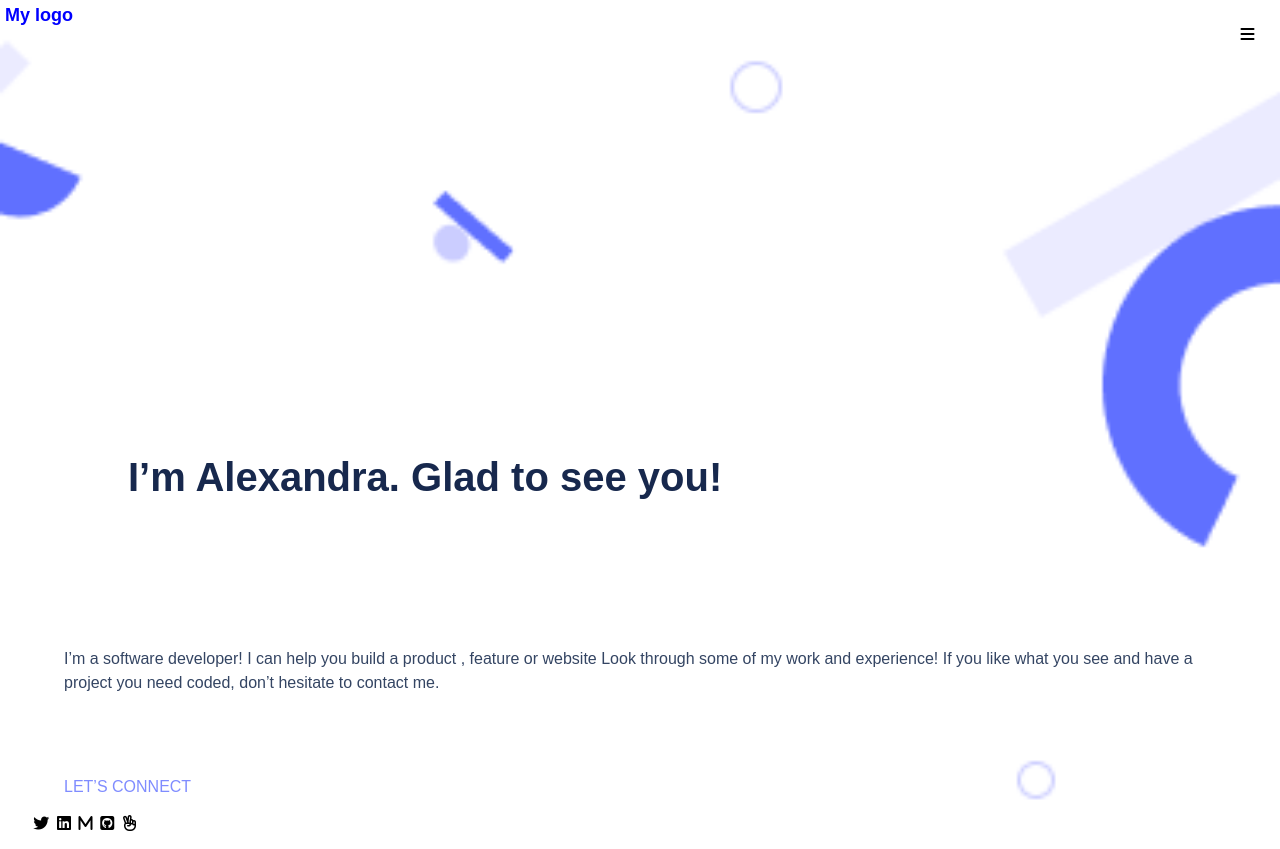
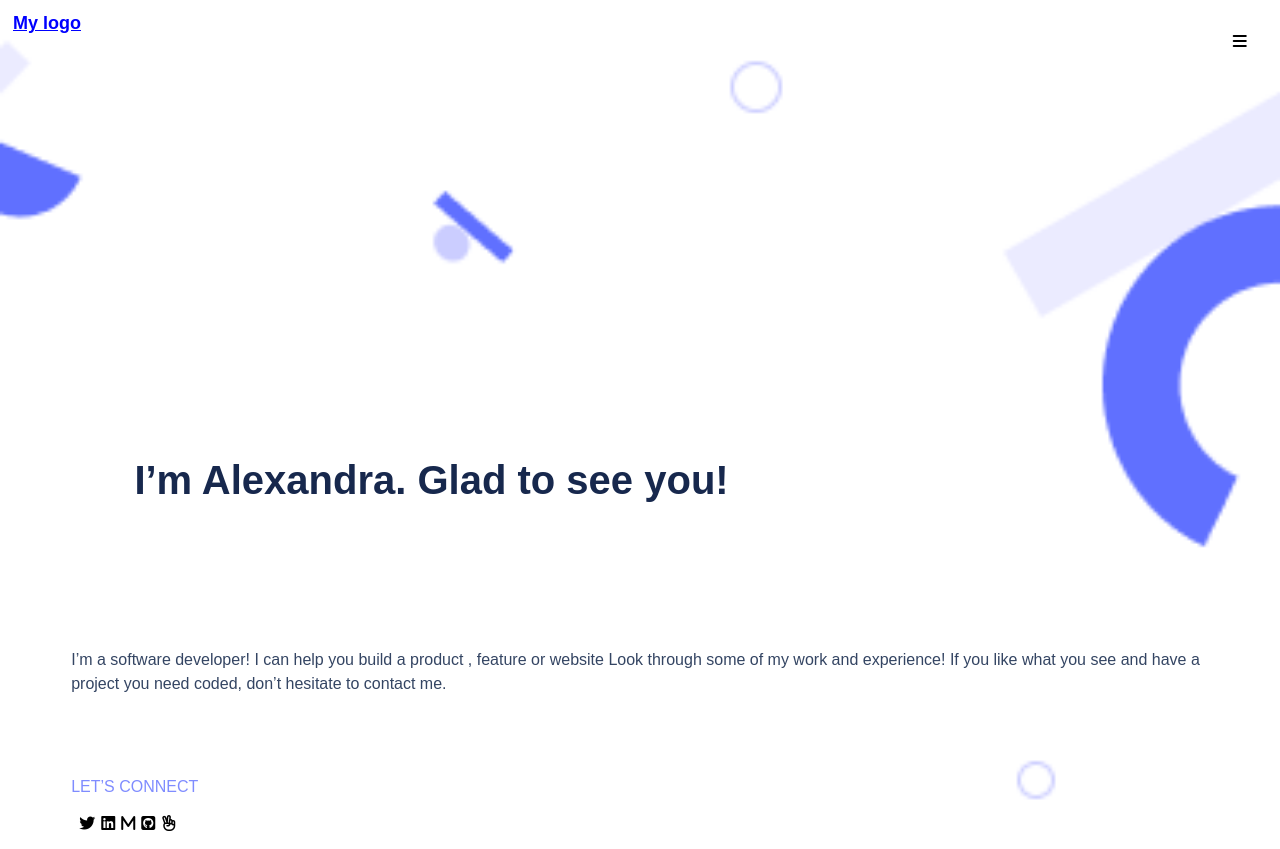
Before and after one commit to gonzaloalonzo/setupandmobilefirst, a website: page index.html in a window 1280 px wide. Drawn offline with Linux system fonts and the light colour scheme.

Commit message:
changes required on index

```diff
--- a/index.html
+++ b/index.html
@@ -14,22 +14,18 @@
     />
 
   -->
-    <link rel="stylesheet" href="style.css">
-
-
+    <link rel="stylesheet" href="style.css" />
 
     <script
       src="https://kit.fontawesome.com/26c38390b4.js"
       crossorigin="anonymous"
     ></script>
-
   </head>
   <body>
-
-      <nav class="navbar">
-        <p class="brand-title">My logo</p>
+    <header class="navbar">
+      <a href="#" class="brand-title">My logo</a>
       <i class="fas fa-bars"></i>
-      </nav>
+    </header>
 
     <section class="presentation">
       <h2>I’m Alexandra. Glad to see you!</h2>
@@ -39,20 +35,20 @@
       <p>
         I’m a software developer! I can help you build a product , feature or
         website Look through some of my work and experience! If you like what
-          you see and have a project you need coded, don’t hesitate to contact
-          me.
+        you see and have a project you need coded, don’t hesitate to contact me.
       </p>
     </article>
     <section class="contact">
       <p>LET’S CONNECT</p>
     </section>
     <section class="socialmedia">
-        <i class="fa-brands fa-twitter"></i>
-        <i class="fa-brands fa-linkedin"></i>
-        <i class="fa-solid fa-m"></i>
-        <i class="fa-brands fa-square-github"></i>
-        <i class="fa-regular fa-hand-peace"></i>
+      <ul>
+        <li><i class="fa-brands fa-twitter"></i></li>
+        <li><i class="fa-brands fa-linkedin"></i></li>
+        <li><i class="fa-solid fa-m"></i></li>
+        <li><i class="fa-brands fa-square-github"></i></li>
+        <li><i class="fa-regular fa-hand-peace"></i></li>
+      </ul>
     </section>
-
   </body>
 </html>
--- a/style.css
+++ b/style.css
@@ -3,8 +3,6 @@
 }
 
 body {
-  margin: 0;
-  padding: 0;
   background-image: url(./images/background.png);
   background-repeat: no-repeat;
   background-attachment: fixed;
@@ -68,9 +66,12 @@ h2 {
   margin-left: 5%;
 }
 
-.socialmedia {
-  width: 120px;
+ul{
+  width: 150px;
   display: flex;
   justify-content: space-evenly;
   margin-left: 2%;
 }
+ul{
+  list-style: none;
+}
```
Also changed, not shown: 1 other file. Lines whose indentation alone changed are shown as unchanged.
